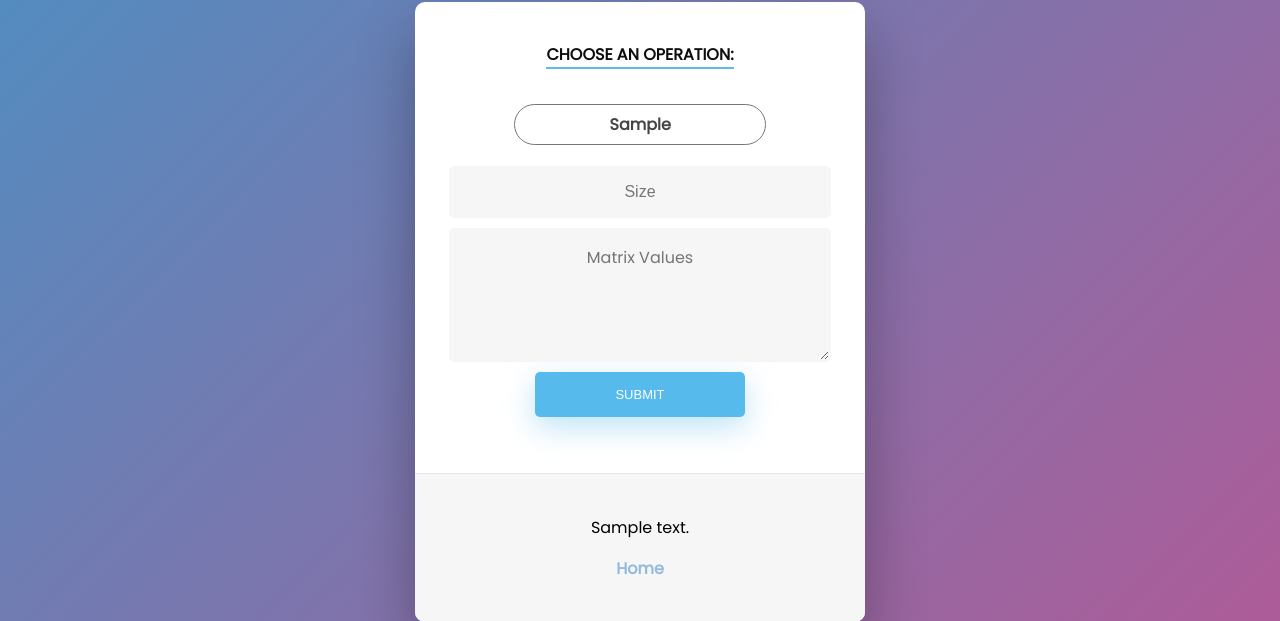
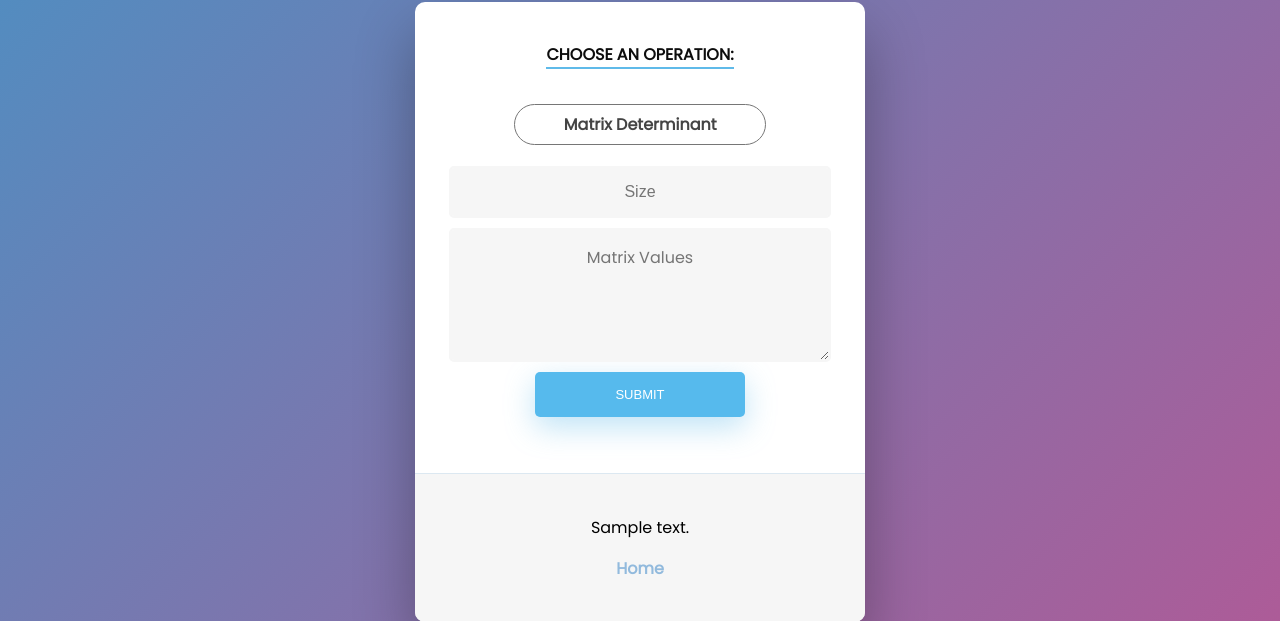
Before and after one commit to Adi-UA/TooManyMatrices, a Django app: template src/tmm/templates/tmm/op_determinant.html in a window 1280 px wide. Shown: the part 173-794 px from the top of the page. Run offline with Django 3.2, Linux system fonts and the light colour scheme; the template is opened without the code that fills it: most values are stand-ins (such as "Sample title", 1, 10 or a date in 2020).

Commit message:
Fixed bug that prevents Determinant title from showing up

```diff
--- a/src/tmm/templates/tmm/op_determinant.html
+++ b/src/tmm/templates/tmm/op_determinant.html
@@ -19,7 +19,7 @@
         <br>
         <label for="choice"></label>
         <select id="choice" name="choice" class="select-css" onchange="this.form.submit();">
-          <option class="select-items" value="0">{{ op_1 }}</option>
+          <option class="select-items" value="0">Matrix Determinant</option>
           <option class="select-items" value="Matrix Addition">Matrix Addition</option>
           <option class="select-items" value="Matrix Subtraction">Matrix Subtraction</option>
           <option class="select-items" value="Matrix Multiplication">Matrix Multiplication</option>
```
